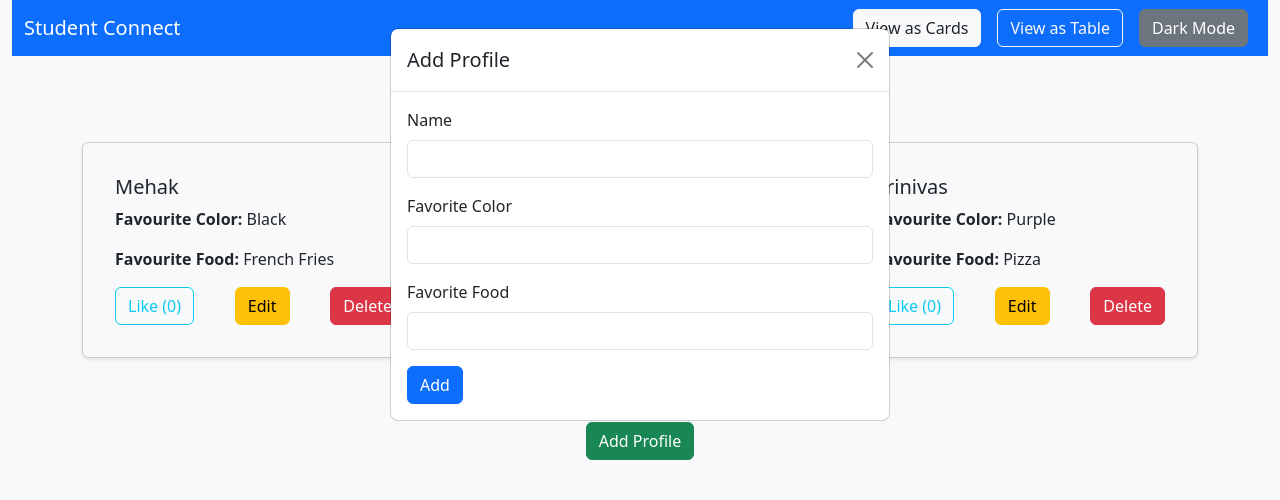
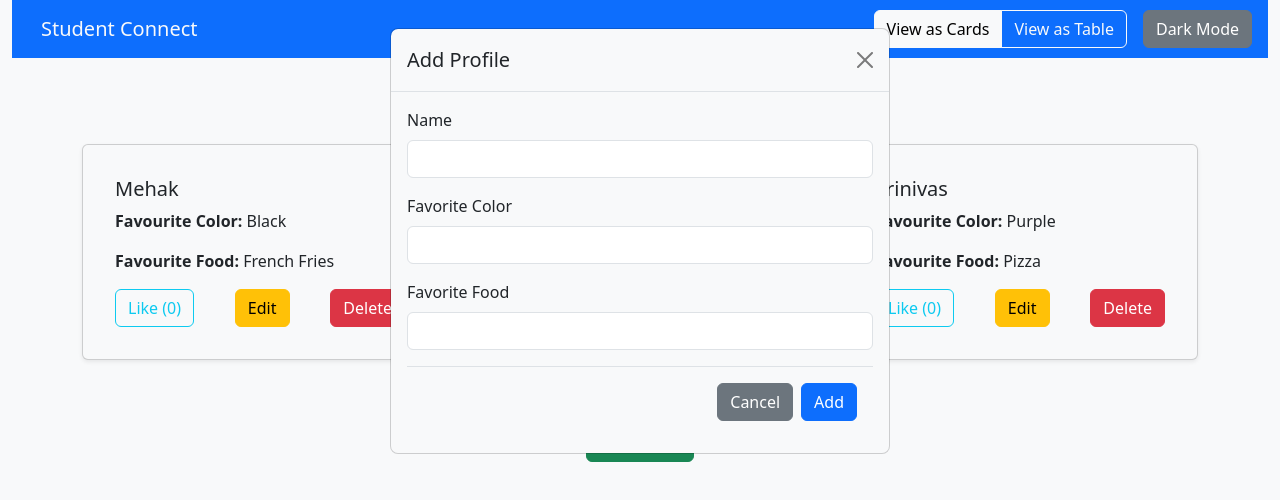
Before and after one commit to Mehak005/My_Classmates, a React (Create React App) app: page / in a window 1280 px wide. Both pictures are taken after a click on the button "Add Profile". Shown: the top 500 px of the page. Built offline with nearby package versions, Linux system fonts and the light colour scheme.

Commit message:
Final Updated Files

```diff
--- a/src/Navbar.js
+++ b/src/Navbar.js
@@ -1,41 +1,65 @@
 /**
  * Navbar Component
- * This component provides navigation with options for switching views and toggling dark mode.
+ *
+ * This component serves as the top navigation bar for the Student Connect application.
+ * It provides:
+ * - A title for the website (now a button instead of an anchor for accessibility).
+ * - View toggle buttons (Cards/Table) for profile display.
+ * - A dark mode toggle button to switch themes.
+ * - Automatically adjusts colors for dark and light modes.
  */
 
-import React from "react";
+import React from "react"; // Import React library
 import "bootstrap/dist/css/bootstrap.min.css"; // Import Bootstrap for styling
 
 /**
  * Navbar Component
  *
  * Props:
- * @param {String} view - Current view mode ("cards" or "table")
- * @param {Function} setView - Function to change the view mode
- * @param {Boolean} darkMode - Determines if dark mode is enabled
- * @param {Function} toggleDarkMode - Function to toggle dark mode
+ * @param {String} view - Current view mode ('cards' or 'table').
+ * @param {Function} setView - Function to toggle between card and table view.
+ * @param {Boolean} darkMode - Determines if dark mode is enabled.
+ * @param {Function} toggleDarkMode - Function to toggle dark mode on/off.
  */
 function Navbar({ view, setView, darkMode, toggleDarkMode }) {
   return (
-    <nav className={`navbar navbar-expand-lg ${darkMode ? "bg-dark navbar-dark" : "bg-primary navbar-light"}`}>
-      <div className="container-fluid">
-        {/* Application Title */}
-        <span className="navbar-brand text-white">Student Connect</span>
+    /**
+     * Navbar Container
+     * - Uses Bootstrap classes for responsive design.
+     * - `bg-primary` for light mode and `bg-dark` for dark mode.
+     * - `navbar-dark` ensures text contrast in dark mode.
+     */
+    <nav className={`navbar navbar-expand-lg ${darkMode ? "bg-dark navbar-dark" : "bg-primary navbar-light"} px-3`}>
 
-        {/* View Mode Toggle Buttons */}
-        <div className="d-flex">
-          <button className={`btn ${view === "cards" ? "btn-light text-dark" : "btn-outline-light"} mx-2`} onClick={() => setView("cards")}>
+      {/* Website Title (Now a Button for Better Accessibility) */}
+      <button className="navbar-brand text-light btn btn-link">
+        Student Connect
+      </button>
+
+      {/* Navbar Items (View Toggle & Dark Mode) */}
+      <div className="d-flex align-items-center ms-auto">
+
+        {/* Toggle View Buttons */}
+        <div className="btn-group me-3">
+          <button
+            className={`btn ${view === "cards" ? "btn-light" : "btn-outline-light"}`}
+            onClick={() => setView("cards")}
+          >
             View as Cards
           </button>
-          <button className={`btn ${view === "table" ? "btn-light text-dark" : "btn-outline-light"} mx-2`} onClick={() => setView("table")}>
+          <button
+            className={`btn ${view === "table" ? "btn-light" : "btn-outline-light"}`}
+            onClick={() => setView("table")}
+          >
             View as Table
           </button>
+        </div>
 
-          {/* Dark Mode Toggle Button */}
-          <button className="btn btn-secondary mx-2" onClick={toggleDarkMode}>
-            {darkMode ? "Light Mode" : "Dark Mode"}
-          </button>
-        </div>
+        {/* Dark Mode Toggle Button */}
+        <button className="btn btn-secondary" onClick={toggleDarkMode}>
+          {darkMode ? "Light Mode" : "Dark Mode"}
+        </button>
+
       </div>
     </nav>
   );
--- a/src/ProfileForm.js
+++ b/src/ProfileForm.js
@@ -7,9 +7,11 @@
  * - Favorite Color
  * - Favorite Food
  *
- * When submitting:
- * - If editing, updates the existing profile.
- * - If adding a new profile, it is created and added to the list.
+ * Features:
+ * - Validates input fields to prevent empty submissions and incorrect formats.
+ * - Displays Bootstrap validation feedback for incorrect inputs.
+ * - Supports dark mode styling dynamically.
+ * - Handles both adding and editing profiles.
  */
 
 import React, { useState, useEffect } from "react"; // Import React hooks
@@ -19,84 +21,137 @@ import "bootstrap/dist/css/bootstrap.min.css"; // Import Bootstrap for styling
  * ProfileForm Component
  *
  * Props:
- * @param {Boolean} show - Determines if the modal is displayed
- * @param {Function} handleClose - Function to close the modal
- * @param {Function} addProfile - Function to add a new profile
- * @param {Function} editProfile - Function to edit an existing profile
- * @param {Object|null} editingPeople - The profile being edited (if any)
+ * @param {Boolean} show - Determines if the modal is displayed.
+ * @param {Function} handleClose - Function to close the modal.
+ * @param {Function} addProfile - Function to add a new profile.
+ * @param {Function} editProfile - Function to edit an existing profile.
+ * @param {Object|null} editingProfile - The profile being edited (if any).
+ * @param {Boolean} darkMode - Determines if dark mode is enabled.
  */
-function ProfileForm({ show, handleClose, addProfile, editProfile, editingPeople }) {
-  /**
-   * State for managing people input fields.
-   * Initially set to empty values.
-   */
-  const [people, setPeople] = useState({ name: "", favoriteColor: "", favoriteFood: "" });
+function ProfileForm({ show, handleClose, addProfile, editProfile, editingProfile, darkMode }) {
 
   /**
-   * When editing an existing profile, populate form fields with existing data.
+   * State to manage user input fields.
+   * If editingProfile exists, it initializes with the existing data;
+   * otherwise, it starts with empty values.
+   */
+  const [profile, setProfile] = useState({ name: "", favouriteColor: "", favouriteFood: "" });
+
+  /**
+   * State to manage form validation errors.
+   * Each key corresponds to an input field and holds validation messages.
+   */
+  const [errors, setErrors] = useState({});
+
+  /**
+   * Effect Hook: Populate form fields when editing a profile.
+   * If editing an existing profile, load its data into the form.
+   * If adding a new profile, reset form fields.
    */
   useEffect(() => {
-    if (editingPeople) {
-      setPeople(editingPeople);
+    if (editingProfile) {
+      setProfile(editingProfile);
     } else {
-      setPeople({ name: "", favoriteColor: "", favoriteFood: "" });
+      setProfile({ name: "", favouriteColor: "", favouriteFood: "" });
     }
-  }, [editingPeople]);
+  }, [editingProfile]);
 
   /**
    * Handles changes in input fields.
+   * Updates the state when users type in the input fields.
+   *
+   * @param {Object} e - The event object from the input field.
    */
   const handleChange = (e) => {
     const { name, value } = e.target;
-    setPeople((prev) => ({ ...prev, [name]: value }));
+    setProfile((prev) => ({ ...prev, [name]: value }));
+  };
+
+  /**
+   * Validates form fields before submission.
+   * Ensures fields are not empty and contain valid text.
+   * - Name must only contain letters and spaces.
+   * - Favorite Color and Favorite Food must not contain numbers or special characters.
+   *
+   * @returns {Boolean} - Returns true if the form is valid, otherwise false.
+   */
+  const validateForm = () => {
+    let newErrors = {};
+    const nameRegex = /^[A-Za-z\s]+$/; // Allows only letters and spaces
+    const textRegex = /^[A-Za-z\s]+$/; // Ensures favorite color and food do not contain numbers/special characters
+
+    // **Validate Name**
+    if (!profile.name.trim()) {
+      newErrors.name = "Name is required!";
+    } else if (!nameRegex.test(profile.name)) {
+      newErrors.name = "Name can only contain letters and spaces!";
+    }
+
+    // **Validate Favorite Color**
+    if (!profile.favouriteColor.trim()) {
+      newErrors.favouriteColor = "Favorite color is required!";
+    } else if (!textRegex.test(profile.favouriteColor)) {
+      newErrors.favouriteColor = "Color can only contain letters!";
+    }
+
+    // **Validate Favorite Food**
+    if (!profile.favouriteFood.trim()) {
+      newErrors.favouriteFood = "Favorite food is required!";
+    } else if (!textRegex.test(profile.favouriteFood)) {
+      newErrors.favouriteFood = "Food can only contain letters!";
+    }
+
+    // **Set Errors and Return Validation Status**
+    setErrors(newErrors);
+    return Object.keys(newErrors).length === 0;
   };
 
   /**
    * Handles form submission.
-   * - If editing, updates the profile.
-   * - If adding a new profile, creates it with 0 likes.
+   * Prevents submission if validation fails.
+   * Calls addProfile() if adding a new profile, or editProfile() if editing.
+   *
+   * @param {Object} e - The form submit event.
    */
   const handleSubmit = (e) => {
     e.preventDefault();
 
-    // Validate input fields
-    if (!people.name.trim() || !people.favoriteColor.trim() || !people.favoriteFood.trim()) {
-      alert("All fields are required!");
-      return;
+    if (!validateForm()) return; // Stop submission if validation fails
+
+    if (editingProfile) {
+      editProfile(profile);
+    } else {
+      addProfile({ ...profile, likes: 0 }); // New profiles start with 0 likes
     }
 
-    if (editingPeople) {
-      editProfile(people); // Update existing profile
-    } else {
-      addProfile({ ...people, likes: 0 }); // Add new profile
-    }
-
-    handleClose(); // Close modal after submission
+    handleClose(); // Close the modal after successful submission
   };
 
   return (
-    <div className={`modal ${show ? "d-block" : "d-none"}`} tabIndex="-1">
+    <div className={`modal fade ${show ? "show d-block" : "d-none"}`} tabIndex="-1">
       <div className="modal-dialog">
-        <div className="modal-content">
+        <div className={`modal-content ${darkMode ? "bg-dark text-light" : "bg-light text-dark"}`}>
           <div className="modal-header">
             {/* Title dynamically changes based on whether adding or editing */}
-            <h5 className="modal-title">{editingPeople ? "Edit Profile" : "Add Profile"}</h5>
+            <h5 className="modal-title">{editingProfile ? "Edit Profile" : "Add Profile"}</h5>
             <button type="button" className="btn-close" onClick={handleClose}></button>
           </div>
 
           <div className="modal-body">
             <form onSubmit={handleSubmit}>
+
               {/* Name Input Field */}
               <div className="mb-3">
                 <label className="form-label">Name</label>
                 <input
                   type="text"
-                  className="form-control"
+                  className={`form-control ${errors.name ? "is-invalid" : ""}`}
                   name="name"
-                  value={people.name}
+                  value={profile.name}
                   onChange={handleChange}
                   required
                 />
+                {errors.name && <div className="invalid-feedback">{errors.name}</div>}
               </div>
 
               {/* Favorite Color Input Field */}
@@ -104,12 +159,13 @@ function ProfileForm({ show, handleClose, addProfile, editProfile, editingPeople
                 <label className="form-label">Favorite Color</label>
                 <input
                   type="text"
-                  className="form-control"
-                  name="favoriteColor"
-                  value={people.favoriteColor}
+                  className={`form-control ${errors.favouriteColor ? "is-invalid" : ""}`}
+                  name="favouriteColor"
+                  value={profile.favouriteColor}
                   onChange={handleChange}
                   required
                 />
+                {errors.favouriteColor && <div className="invalid-feedback">{errors.favouriteColor}</div>}
               </div>
 
               {/* Favorite Food Input Field */}
@@ -117,18 +173,25 @@ function ProfileForm({ show, handleClose, addProfile, editProfile, editingPeople
                 <label className="form-label">Favorite Food</label>
                 <input
                   type="text"
-                  className="form-control"
-                  name="favoriteFood"
-                  value={people.favoriteFood}
+                  className={`form-control ${errors.favouriteFood ? "is-invalid" : ""}`}
+                  name="favouriteFood"
+                  value={profile.favouriteFood}
                   onChange={handleChange}
                   required
                 />
+                {errors.favouriteFood && <div className="invalid-feedback">{errors.favouriteFood}</div>}
               </div>
 
-              {/* Submit Button */}
-              <button type="submit" className="btn btn-primary">
-                {editingPeople ? "Update" : "Add"}
-              </button>
+              {/* Modal Footer with Buttons */}
+              <div className="modal-footer">
+                <button type="button" className="btn btn-secondary" onClick={handleClose}>
+                  Cancel
+                </button>
+                <button type="submit" className="btn btn-primary">
+                  {editingProfile ? "Update" : "Add"}
+                </button>
+              </div>
+
             </form>
           </div>
         </div>
--- a/src/TableView.js
+++ b/src/TableView.js
@@ -1,47 +1,62 @@
-import React from "react";
-import { useReactTable, getCoreRowModel, flexRender } from "@tanstack/react-table";
-import "bootstrap/dist/css/bootstrap.min.css";
+/**
+ * TableView Component
+ *
+ * This component displays a table of student profiles using TanStack Table.
+ * Users can:
+ * - View profiles in a structured table format.
+ * - Edit profiles via a modal form.
+ * - Delete profiles directly from the table.
+ * - Supports dark mode for better visibility.
+ */
+
+import React from "react"; // Import React
+import { useReactTable, getCoreRowModel, flexRender } from "@tanstack/react-table"; // Import TanStack Table for dynamic rendering
+import "bootstrap/dist/css/bootstrap.min.css"; // Import Bootstrap for table styling
 
 /**
  * TableView Component
- * Displays profile data in a table format with sorting and actions like edit and delete.
  *
  * Props:
- * @param {Array} profiles - List of profiles to display in the table.
+ * @param {Array} profiles - List of student profiles.
  * @param {Function} onEdit - Function to handle profile editing.
- * @param {Function} onDelete - Function to handle profile deletion.
- * @param {Function} setShowModal - Function to control the edit modal visibility.
+ * @param {Function} onDelete - Function to delete a profile.
+ * @param {Function} setShowModal - Function to control the ProfileForm modal visibility.
  * @param {Boolean} darkMode - Determines if dark mode is enabled.
  */
 function TableView({ profiles, onEdit, onDelete, setShowModal, darkMode }) {
 
-  // Define the table columns
+  /**
+   * Column Definitions for the Table
+   * Each column represents a field in the profile.
+   */
   const columns = [
-    { header: "Name", accessorKey: "name" }, // Displays the name of the person
-    { header: "Favorite Color", accessorKey: "favouriteColor" }, // Displays the favorite color
-    { header: "Favorite Food", accessorKey: "favouriteFood" }, // Displays the favorite food
+    { header: "ID", accessorKey: "id" }, // Unique identifier for each profile
+    { header: "Name", accessorKey: "name" }, // Displays student name
+    { header: "Favorite Color", accessorKey: "favouriteColor" }, // Displays favorite color
+    { header: "Favorite Food", accessorKey: "favouriteFood" }, // Displays favorite food
     { header: "Likes", accessorKey: "likes" }, // Displays the number of likes
-
     {
-      header: "Actions", // Column for actions (Edit/Delete)
+      header: "Actions",
       accessorKey: "actions",
+      /**
+       * Renders action buttons for each row:
+       * - Edit: Opens modal to edit the selected profile.
+       * - Delete: Removes the selected profile.
+       */
       cell: ({ row }) => (
         <div>
-          {/* Edit Button - Opens the edit modal */}
           <button
             className="btn btn-warning btn-sm mx-1"
             onClick={() => {
-              onEdit(row.original);
-              setShowModal(true);
+              onEdit(row.original); // Pass the selected profile to the editing function
+              setShowModal(true); // Open the modal form for editing
             }}
           >
             Edit
           </button>
-
-          {/* Delete Button - Removes the profile */}
           <button
             className="btn btn-danger btn-sm"
-            onClick={() => onDelete(row.original.id)}
+            onClick={() => onDelete(row.original.id)} // Call delete function for this profile
           >
             Delete
           </button>
@@ -50,19 +65,25 @@ function TableView({ profiles, onEdit, onDelete, setShowModal, darkMode }) {
     },
   ];
 
-  // Create the table instance using tanstack/react-table
+  /**
+   * Initializes the TanStack Table instance with:
+   * - `data`: Profile list.
+   * - `columns`: Column definitions.
+   * - `getCoreRowModel`: Generates the table row structure.
+   */
   const table = useReactTable({
-    data: profiles, // Data source (profiles array)
-    columns, // Column definitions
+    data: profiles,
+    columns,
     getCoreRowModel: getCoreRowModel(),
   });
 
   return (
     <div className="table-responsive">
-      {/* Table with conditional dark mode styling */}
+      {/* Render Table with Dark Mode Support */}
       <table className={`table table-striped table-bordered ${darkMode ? "table-dark" : "table-light"}`}>
+
+        {/* Table Header */}
         <thead>
-          {/* Table headers dynamically generated */}
           {table.getHeaderGroups().map((headerGroup) => (
             <tr key={headerGroup.id}>
               {headerGroup.headers.map((header) => (
@@ -74,8 +95,8 @@ function TableView({ profiles, onEdit, onDelete, setShowModal, darkMode }) {
           ))}
         </thead>
 
+        {/* Table Body */}
         <tbody>
-          {/* Table rows dynamically generated */}
           {table.getRowModel().rows.map((row) => (
             <tr key={row.id}>
               {row.getVisibleCells().map((cell) => (
@@ -86,10 +107,10 @@ function TableView({ profiles, onEdit, onDelete, setShowModal, darkMode }) {
             </tr>
           ))}
         </tbody>
+
       </table>
     </div>
   );
-
 }
 
 export default TableView;
```
Also changed, not shown: src/App.js (+41 -23 lines), src/Card.js (+8 -7 lines), 1 other file (tests, documents, lock files or other folders).
